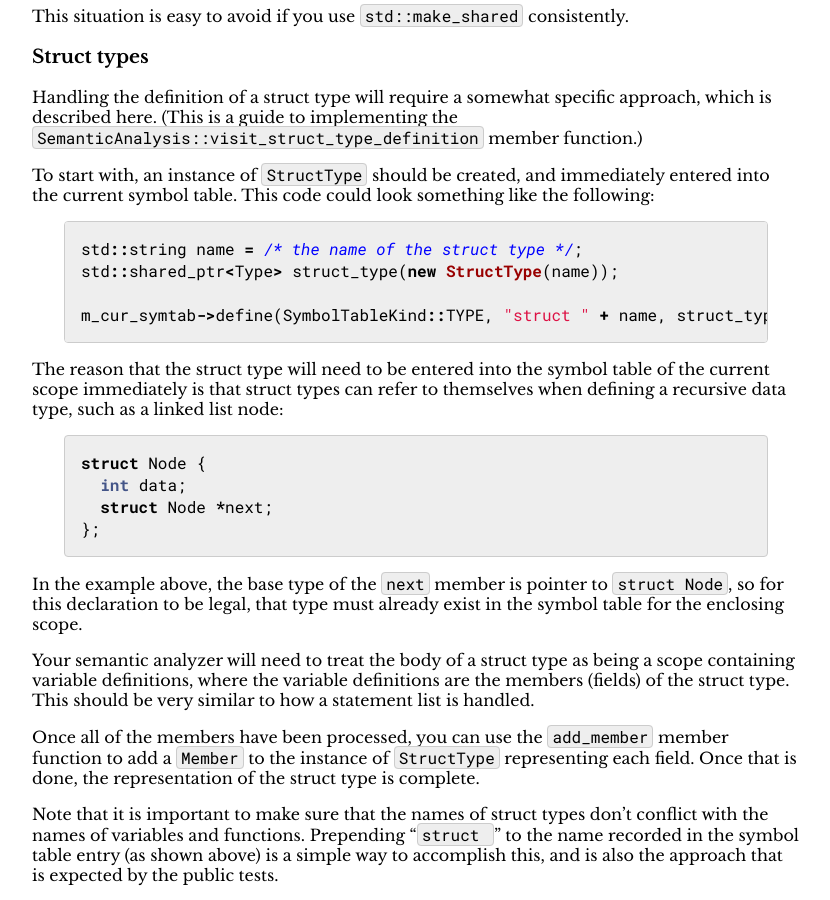
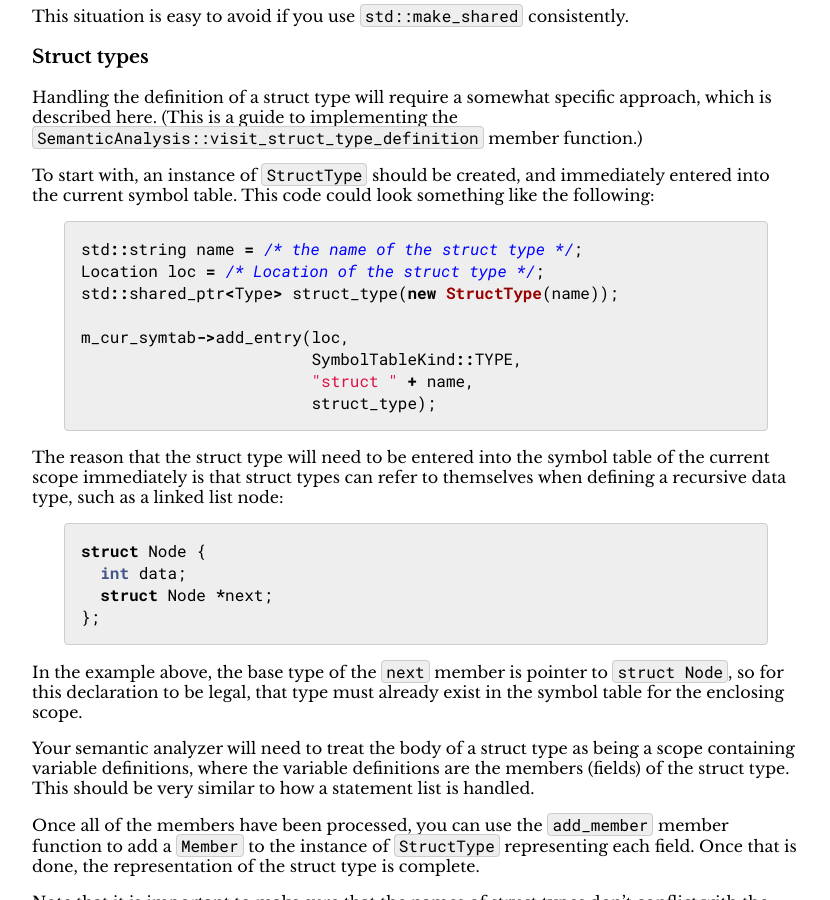
Before and after one commit to jhucompilers/fall2024, a Jekyll site: the page built from assign/assign03.md, in a window 1280 px wide and 900 px high, scrolled down 8858 px. Shown: the whole window, without its empty margins (224-1054 px from the left). Built offline with Jekyll 4.4.1, drawn with Linux system fonts in a browser that asks for light colours.

Commit message:
use "add_entry" rather than "define"

````diff
--- a/assign/assign03.md
+++ b/assign/assign03.md
@@ -505,9 +505,13 @@ the following:
 
 ```c++
 std::string name = /* the name of the struct type */;
+Location loc = /* Location of the struct type */;
 std::shared_ptr<Type> struct_type(new StructType(name));
 
-m_cur_symtab->define(SymbolTableKind::TYPE, "struct " + name, struct_type);
+m_cur_symtab->add_entry(loc,
+                        SymbolTableKind::TYPE,
+                        "struct " + name,
+                        struct_type);
 ```
 The reason that the struct type will need to be entered into the symbol
 table of the current scope immediately is that struct types can refer to
````
